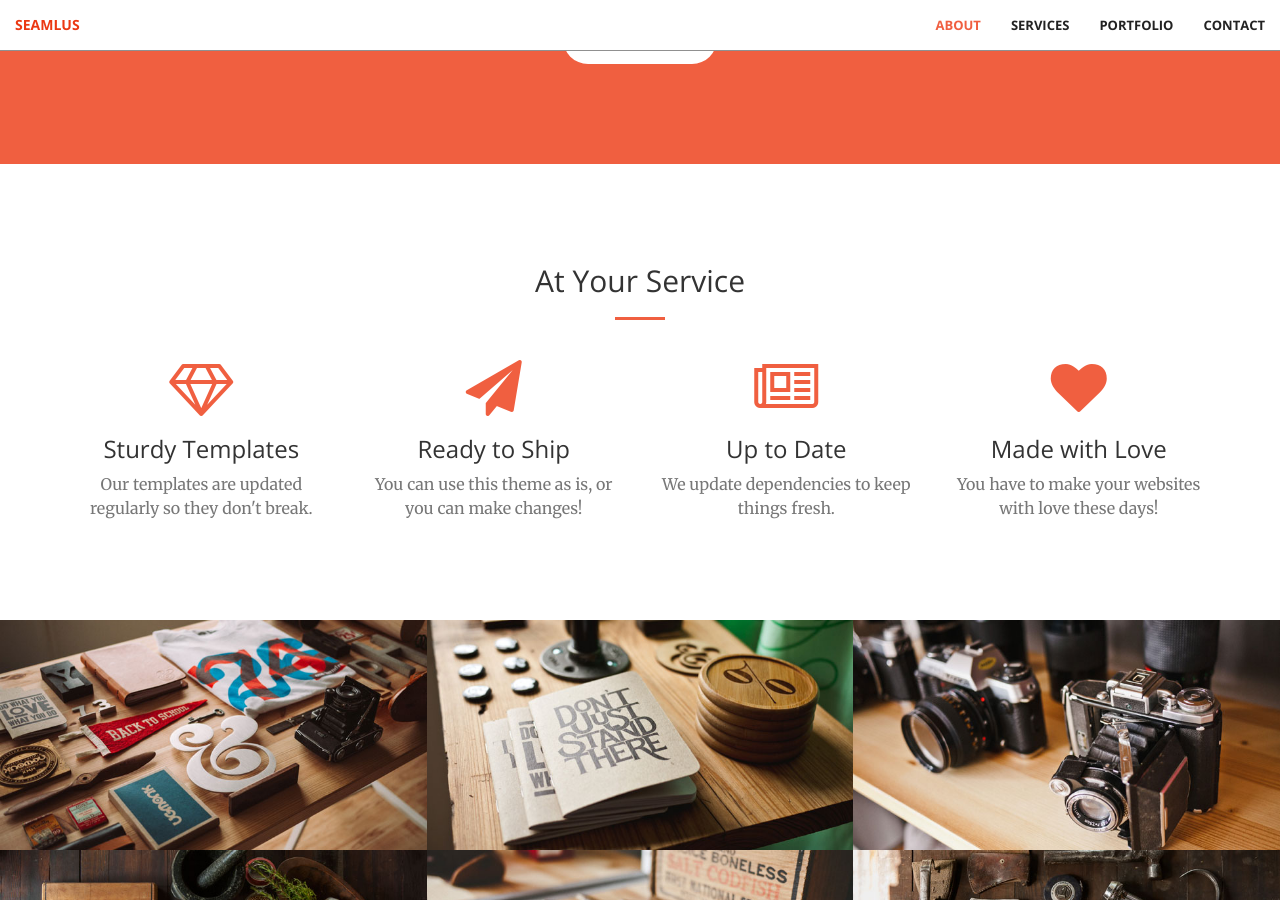
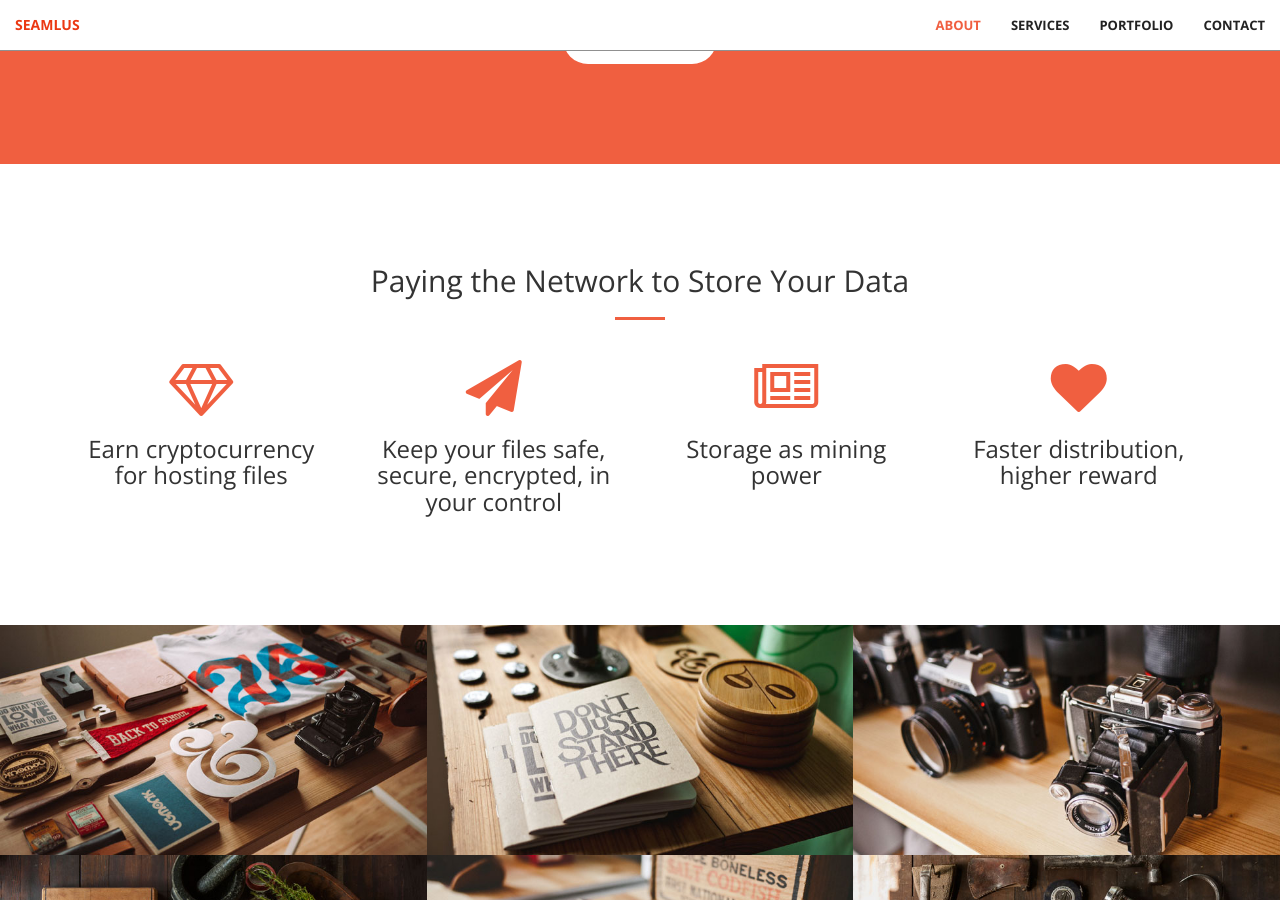
Before and after one commit to Seamlus/seamlus-jekyll, a Jekyll site: the page built from index.html, in a window 1280 px wide and 900 px high, scrolled down 1235 px. Built offline with Jekyll 4.4.1, drawn with Linux system fonts in a browser that asks for light colours.

Commit message:
ADDED services content

```diff
--- a/_includes/services.html
+++ b/_includes/services.html
@@ -2,7 +2,7 @@
     <div class="container">
         <div class="row">
             <div class="col-lg-12 text-center">
-                <h2 class="section-heading">At Your Service</h2>
+                <h2 class="section-heading">Paying the Network to Store Your Data</h2>
                 <hr class="primary">
             </div>
         </div>
@@ -12,29 +12,26 @@
             <div class="col-lg-3 col-md-6 text-center">
                 <div class="service-box">
                     <i class="fa fa-4x fa-diamond wow bounceIn text-primary"></i>
-                    <h3>Sturdy Templates</h3>
-                    <p class="text-muted">Our templates are updated regularly so they don't break.</p>
+                    <h3>Earn cryptocurrency for hosting files
+</h3>
                 </div>
             </div>
             <div class="col-lg-3 col-md-6 text-center">
                 <div class="service-box">
                     <i class="fa fa-4x fa-paper-plane wow bounceIn text-primary" data-wow-delay=".1s"></i>
-                    <h3>Ready to Ship</h3>
-                    <p class="text-muted">You can use this theme as is, or you can make changes!</p>
+                    <h3>Keep your files safe, secure, encrypted, in your control</h3>
                 </div>
             </div>
             <div class="col-lg-3 col-md-6 text-center">
                 <div class="service-box">
                     <i class="fa fa-4x fa-newspaper-o wow bounceIn text-primary" data-wow-delay=".2s"></i>
-                    <h3>Up to Date</h3>
-                    <p class="text-muted">We update dependencies to keep things fresh.</p>
+                    <h3>Storage as mining power</h3>
                 </div>
             </div>
             <div class="col-lg-3 col-md-6 text-center">
                 <div class="service-box">
                     <i class="fa fa-4x fa-heart wow bounceIn text-primary" data-wow-delay=".3s"></i>
-                    <h3>Made with Love</h3>
-                    <p class="text-muted">You have to make your websites with love these days!</p>
+                    <h3>Faster distribution, higher reward</h3>
                 </div>
             </div>
         </div>
```
